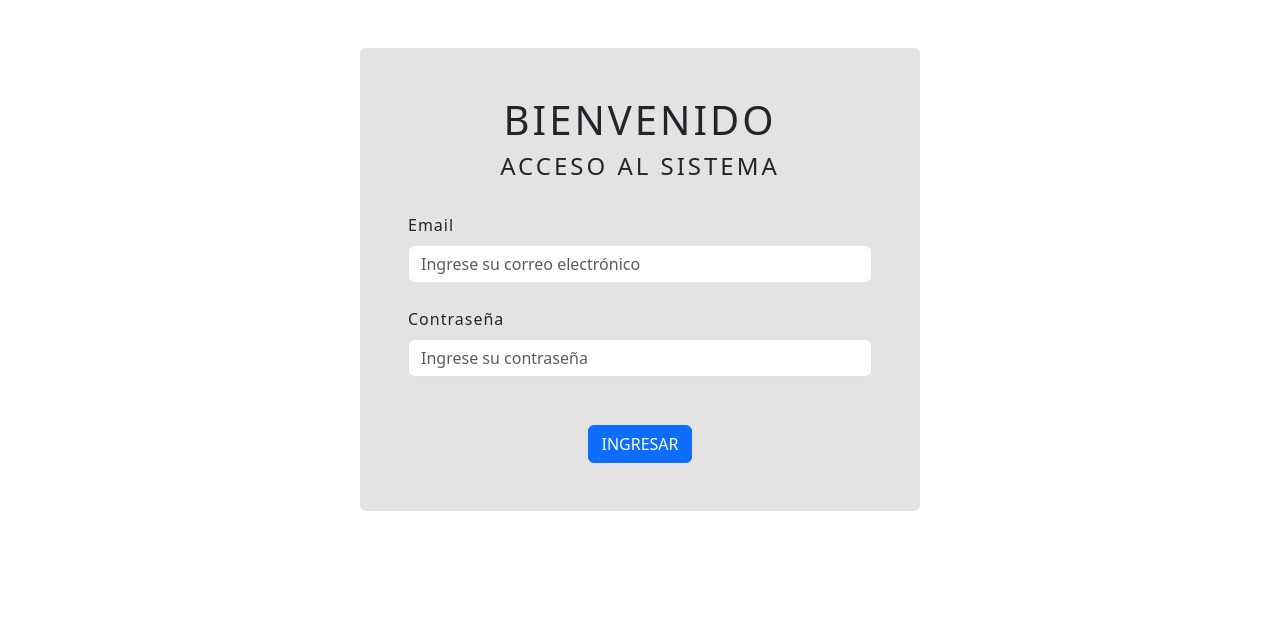
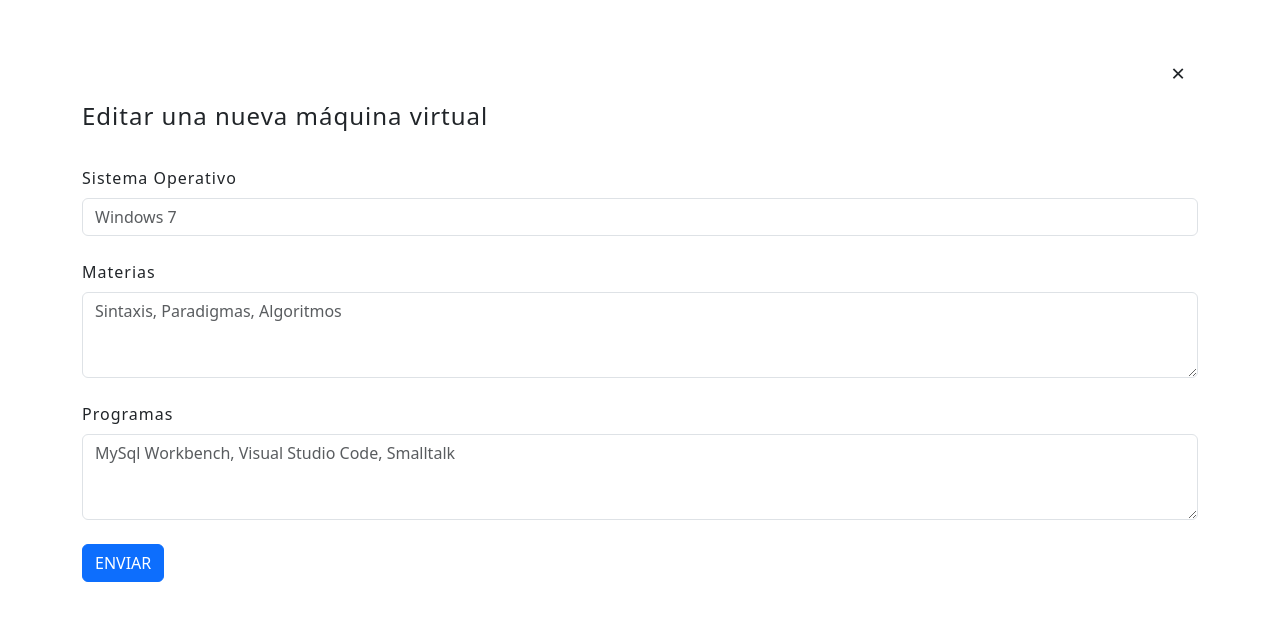
Before and after one commit to facuduran31/frontend-tpdsw, an Angular app: page /maquinasvirtuales/editar/1 in a window 1280 px wide. Before the commit this address led to /. Shown: the top 620 px of the page. Built offline with nearby package versions, Linux system fonts and the light colour scheme; no server answers.

Commit message:
componente add-mv parametrizado para editar

```diff
--- a/src/app/app-routing.module.ts
+++ b/src/app/app-routing.module.ts
@@ -7,6 +7,7 @@ import { LoginComponent } from './components/login/login.component';
 const routes: Routes = [
   {path: '', component: LoginComponent},
   {path: 'maquinasvirtuales/add', component: AddMaquinaVirtualComponent},
+  {path: 'maquinasvirtuales/editar/:id', component: AddMaquinaVirtualComponent},
   {path: 'maquinasvirtuales', component: MaquinasVirtualesComponent},
   {path: '**', redirectTo: '', pathMatch: 'full'}
 ];
--- a/src/app/components/add-maquina-virtual/add-maquina-virtual.component.html
+++ b/src/app/components/add-maquina-virtual/add-maquina-virtual.component.html
@@ -3,22 +3,22 @@
   <div class="modal-dialog" role="document">
     <div class="modal-content">
       <div class="modal-header">
-        <h5 class="modal-title" id="exampleModalLabel">Carga completa</h5>
+        <h5 class="modal-title" id="exampleModalLabel">{{isEdit ? 'Edición' : 'Carga'}} completa</h5>
         <button type="button" class="close" data-dismiss="modal" aria-label="Close" routerLink="../">
           <span aria-hidden="true">&times;</span>
         </button>
       </div>
       <div class="modal-body">
-        Se ha cargado con éxito la máquina virtual.
-        <hr>
+        Se ha {{isEdit ? 'editado' : 'cargado'}} con éxito la máquina virtual con los siguientes datos:
+        <br>
           <b>
             Sistema Operativo: {{maquinaVirtual.sistemaOperativo}}
           </b>
-        <hr>
+        <br>
           <b>
             Materias: {{maquinaVirtual.materias}}
           </b>
-        <hr>
+        <br>
           <b>
             Programas: {{maquinaVirtual.programas}}
           </b>
@@ -38,7 +38,7 @@
   </div>
   <form>
     <fieldset>
-      <legend>Crear una nueva máquina virtual</legend>
+      <legend>{{isEdit ? 'Editar' : 'Cargar'}} una nueva máquina virtual</legend>
       <div class="form-group">
         <label for="sistemaOperativo" class="form-label mt-4">Sistema Operativo</label>
         <input type="text" class="form-control" id="sistemaOperativo" name="sistemaOperativo" placeholder="Windows 7" [(ngModel)]="maquinaVirtual.sistemaOperativo">
--- a/src/app/components/add-maquina-virtual/add-maquina-virtual.component.ts
+++ b/src/app/components/add-maquina-virtual/add-maquina-virtual.component.ts
@@ -1,5 +1,5 @@
-import { Component } from '@angular/core';
-import { Router } from '@angular/router';
+import { Component, OnInit } from '@angular/core';
+import { ActivatedRoute, Router } from '@angular/router';
 import { MaquinaVirtual } from 'src/app/model/MaquinaVirtual';
 import { MaquinasVirtualesService } from 'src/app/services/maquinas-virtuales.service';
 
@@ -8,20 +8,47 @@ import { MaquinasVirtualesService } from 'src/app/services/maquinas-virtuales.se
   templateUrl: './add-maquina-virtual.component.html',
   styleUrls: ['./add-maquina-virtual.component.css']
 })
-export class AddMaquinaVirtualComponent {
+export class AddMaquinaVirtualComponent implements OnInit {
 
   maquinaVirtual: MaquinaVirtual = {
+    idMaquinaVirtual: -1,
     sistemaOperativo: '',
     materias: '',
     programas: ''
   };
 
-  constructor(private maquinasService: MaquinasVirtualesService, private router: Router) {
+  isEdit: boolean = false;
+
+  constructor(private maquinasService: MaquinasVirtualesService, private route: ActivatedRoute) {
+  }
+
+  ngOnInit(): void {
+    const routeSnapshot = this.route.snapshot;
+    if (routeSnapshot.url.length > 0 && routeSnapshot.url[1].path === 'editar') {
+      this.isEdit = true;
+    }
+
+    if (this.isEdit) {
+      const idMaquinaVirtual = Number(routeSnapshot.params['id']);
+      this.loadMaquinaVirtual(idMaquinaVirtual);
+    }
+  }
+
+  private loadMaquinaVirtual(idMaquinaVirtual: number) {
+    this.maquinasService.getMaquinaVirtual(idMaquinaVirtual).subscribe(
+      maquinaVirtual => {
+        if (maquinaVirtual != null) {
+          this.maquinaVirtual = maquinaVirtual;
+        }
+      },
+      error => {
+        console.error('Error al obtener la máquina virtual:', error);
+      }
+    );
   }
 
   onSubmit(): void {
-    console.log('Datos ingresados:', this.maquinaVirtual);
-    this.maquinasService.crearMaquinaVirtual(this.maquinaVirtual).subscribe(
+    this.maquinasService.guardarMaquinaVirtual(this.maquinaVirtual, this.isEdit).subscribe(
       response => {
         console.log('ID de la nueva máquina:', response.id);
       },
--- a/src/app/components/maquinas-virtuales/maquinas-virtuales.component.html
+++ b/src/app/components/maquinas-virtuales/maquinas-virtuales.component.html
@@ -25,9 +25,10 @@
             <td>{{item.materias}}</td>
             <td>{{item.programas}}</td>
             <td>
-                  <button type="button" class="btn btn-warning me-2 p-2">
+              <!-- Botón para Editar -->
+              <a [routerLink]="['./editar', item.idMaquinaVirtual]" class="btn btn-warning p-2">
                 <i class="fas fa-edit btn-icon"></i>
-                  </button>
+              </a>
 
               <!-- Botón para Borrar -->
               <button type="button" class="btn btn-danger p-2">
@@ -35,6 +36,7 @@
               </button>
             </td>
           </tr>
+
         </tbody>
     </table>
   </div>
--- a/src/app/model/MaquinaVirtual.ts
+++ b/src/app/model/MaquinaVirtual.ts
@@ -1,5 +1,5 @@
 export interface MaquinaVirtual {
-    idMaquinaVirtual?: number;
+    idMaquinaVirtual: number;
     sistemaOperativo: string;
     materias: string;
     programas: string;
--- a/src/app/services/maquinas-virtuales.service.ts
+++ b/src/app/services/maquinas-virtuales.service.ts
@@ -23,11 +23,26 @@ export class MaquinasVirtualesService {
 
   constructor(private http: HttpClient) { }
 
+  guardarMaquinaVirtual(maquinaVirtual: MaquinaVirtual, isEdit:boolean): Observable<{ id: number }> {
+    console.log('Guardando la máquina virtual:', maquinaVirtual);
+    console.log('¿Es edición?', isEdit);
+    if (isEdit == true) {
+      return this.actualizarMaquinaVirtual(maquinaVirtual.idMaquinaVirtual, maquinaVirtual);
+    } else {
+      return this.crearMaquinaVirtual(maquinaVirtual);
+    }
+  }
+
   getMaquinasVirtuales(): Observable<MaquinaVirtual[] | null>{
 
     this.obtenerHeader();
 
     return this.http.get<MaquinaVirtual[]>(this.apiUrl, this.httpOptions);
+  }
+
+  getMaquinaVirtual(id: number): Observable<MaquinaVirtual | null> {
+    this.obtenerHeader();
+    return this.http.get<MaquinaVirtual>(`${this.apiUrl}/${id}`, this.httpOptions);
   }
 
   crearMaquinaVirtual(maquinaVirtual: MaquinaVirtual): Observable<{ id: number }> {
```
Lines whose indentation alone changed are shown as unchanged.
